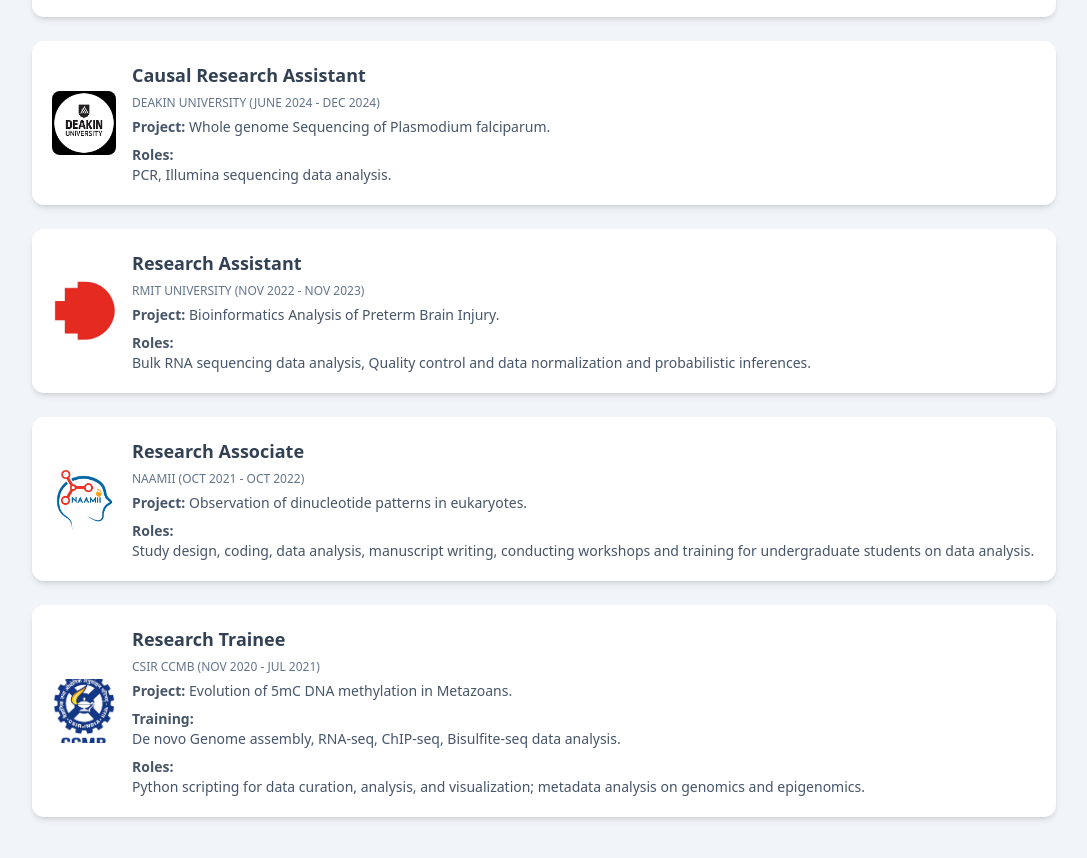
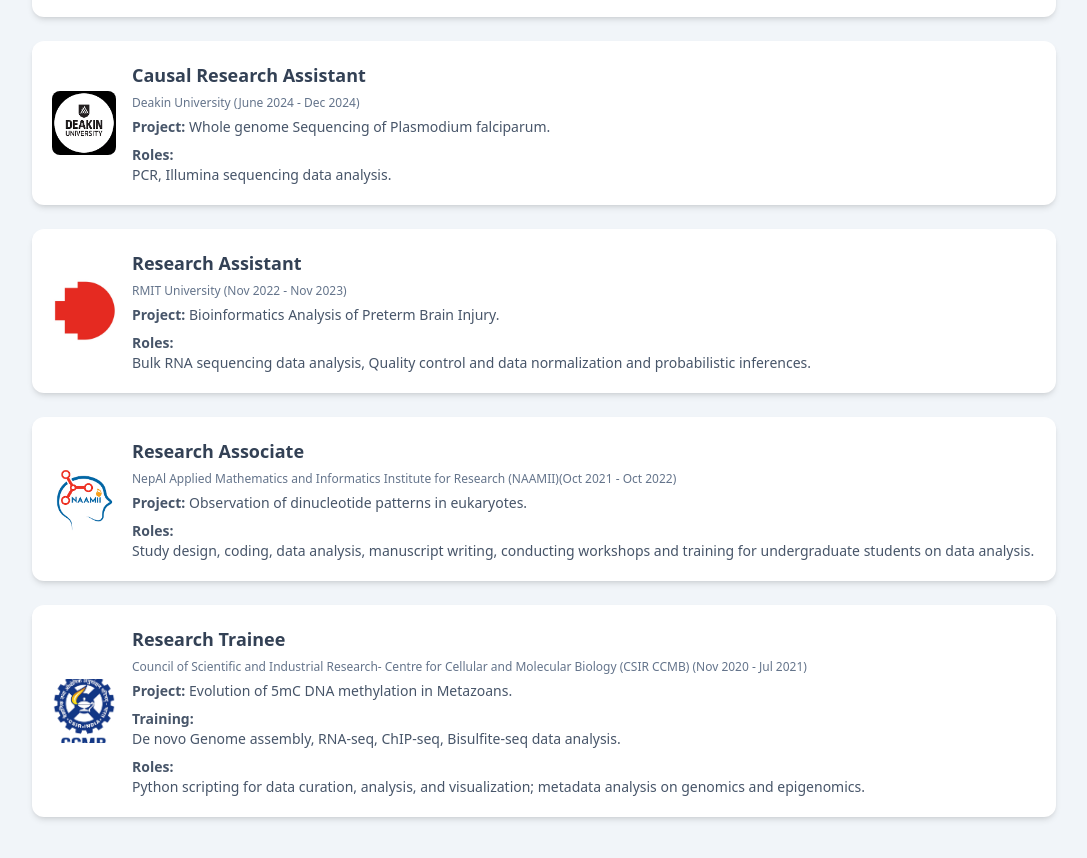
Before and after one commit to Nishapaudel/Nishapaudel.github.io, a plain HTML site: page index.html in a window 1280 px wide. Shown: the part 2136-2994 px from the top of the page, without its empty margins (96-1183 px from the left). Drawn offline with nearby package versions, Linux system fonts and the light colour scheme; a web font is replaced by a local one.

Commit message:
Update index.html

```diff
--- a/index.html
+++ b/index.html
@@ -152,7 +152,7 @@
                     <img class="w-16 h-16 object-cover rounded-lg" src="img/970x647/imagesDeakin.png" alt="Deakin University">
                     <div class="ml-4">
                         <h4 class="text-lg font-semibold text-slate-700"> Causal Research Assistant</h4>
-                        <span class="text-xs text-slate-500 uppercase"> Deakin University (June 2024 - Dec 2024)</span>
+                        <span class="text-xs text-slate-500"> Deakin University (June 2024 - Dec 2024)</span>
                         <p class="text-sm text-slate-600 mt-1">
                             <strong>Project:</strong> Whole genome Sequencing of Plasmodium falciparum.
                         </p>
@@ -170,7 +170,7 @@
                     <img class="w-16 h-16 object-cover rounded-lg" src="img/970x647/RMIT-emblem.jpg" alt="RMIT University">
                     <div class="ml-4">
                         <h4 class="text-lg font-semibold text-slate-700">Research Assistant</h4>
-                        <span class="text-xs text-slate-500 uppercase"> RMIT University (Nov 2022 - Nov 2023)</span>
+                        <span class="text-xs text-slate-500"> RMIT University (Nov 2022 - Nov 2023)</span>
                         <p class="text-sm text-slate-600 mt-1">
                             <strong>Project:</strong> Bioinformatics Analysis of Preterm Brain Injury.
                         </p>
@@ -189,7 +189,7 @@
                     <img class="w-16 h-16 object-cover rounded-lg" src="img/970x647/images.png" alt="NAAMII">
                     <div class="ml-4">
                         <h4 class="text-lg font-semibold text-slate-700">Research Associate</h4>
-                        <span class="text-xs text-slate-500 uppercase"> NAAMII (Oct 2021 - Oct 2022)</span>
+                        <span class="text-xs text-slate-500"> NepAl Applied Mathematics and Informatics Institute for Research (NAAMII)(Oct 2021 - Oct 2022)</span>
                         <p class="text-sm text-slate-600 mt-1">
                             <strong>Project:</strong> Observation of dinucleotide patterns in eukaryotes.
                         </p>
@@ -207,7 +207,7 @@
                     <img class="w-16 h-16 object-cover rounded-lg" src="img/970x647/Ccmb_emblem.png" alt="CSIR CCMB">
                     <div class="ml-4">
                         <h4 class="text-lg font-semibold text-slate-700">Research Trainee</h4>
-                        <span class="text-xs text-slate-500 uppercase">CSIR CCMB (Nov 2020 - Jul 2021)</span>
+                        <span class="text-xs text-slate-500"> Council of Scientific and Industrial Research- Centre for Cellular and Molecular Biology (CSIR CCMB) (Nov 2020 - Jul 2021)</span>
                         <p class="text-sm text-slate-600 mt-1">
                             <strong>Project:</strong> Evolution of 5mC DNA methylation in Metazoans.
                         </p>
```
